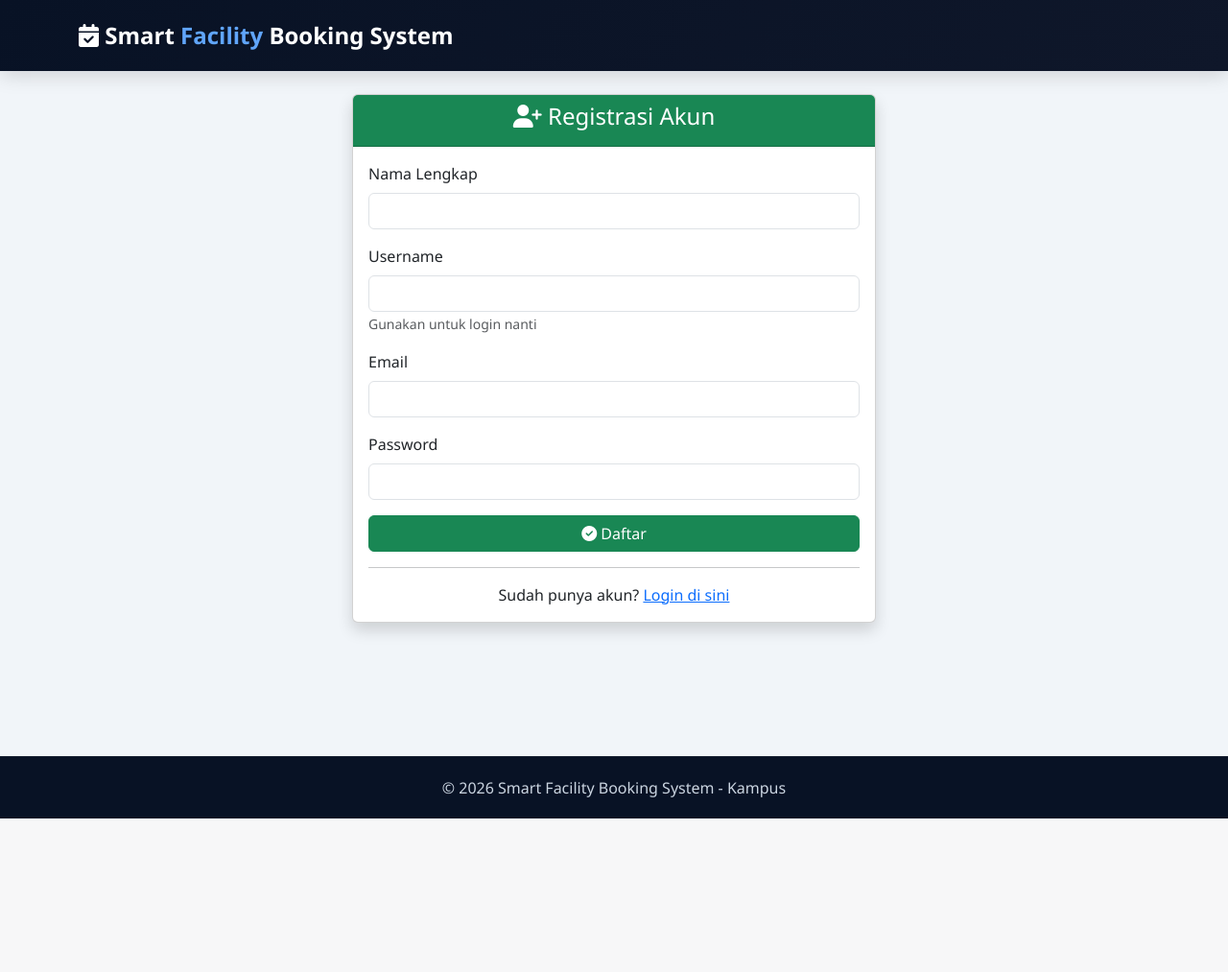
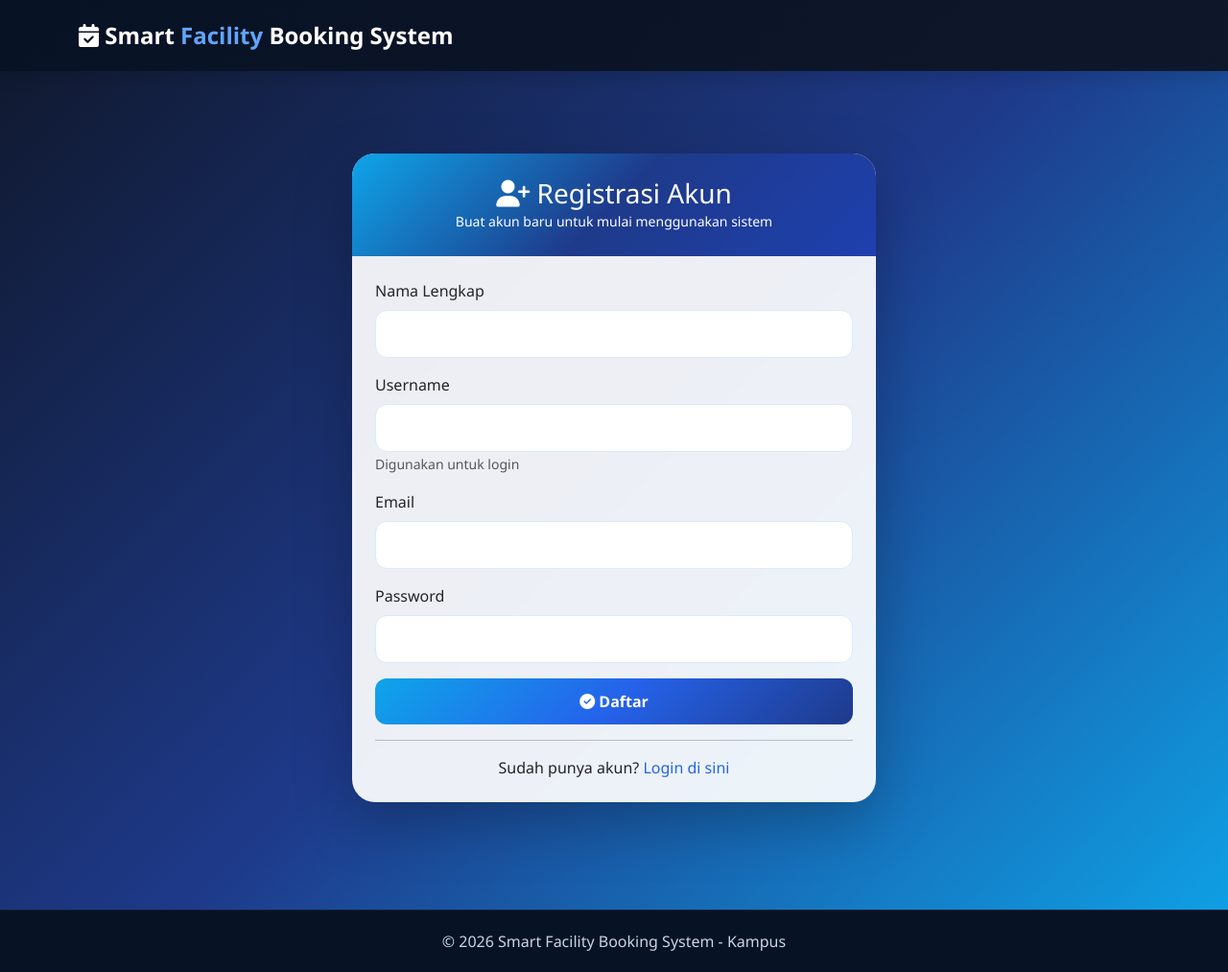
Before and after one commit to zakiahrahmah/Smart-Facility-System, a Flask app: page /register in a window 1280 px wide. Shown: the whole page at 96% size. Before the commit the page ends 853 px from the top, so only its background shows below. Run offline with Flask 3, Linux system fonts and the light colour scheme.

Commit message:
update UI login & register

```diff
--- a/templates/register.html
+++ b/templates/register.html
@@ -1,41 +1,132 @@
 {% extends "base.html" %}
 
 {% block content %}
-<div class="row justify-content-center mt-4">
+
+<style>
+body{
+    background: linear-gradient(135deg,#0f172a,#1e3a8a,#0ea5e9);
+    min-height: 100vh;
+}
+
+/* REGISTER CARD */
+.register-card{
+    border: none;
+    border-radius: 24px;
+    overflow: hidden;
+    backdrop-filter: blur(10px);
+    background: rgba(255,255,255,0.92);
+    box-shadow: 0 20px 60px rgba(0,0,0,0.25);
+    transition: 0.3s;
+}
+
+.register-card:hover{
+    transform: translateY(-5px);
+}
+
+/* HEADER */
+.register-header{
+    background: linear-gradient(135deg,#0ea5e9,#1e3a8a,#1e40af);
+    color: white;
+    padding: 25px;
+    text-align: center;
+}
+
+/* INPUT */
+.form-control{
+    border-radius: 12px;
+    padding: 12px;
+    border: 1px solid #dbeafe;
+}
+
+.form-control:focus{
+    border-color: #0ea5e9;
+    box-shadow: 0 0 0 0.2rem rgba(14,165,233,0.2);
+}
+
+/* BUTTON */
+.btn-register{
+    background: linear-gradient(135deg,#0ea5e9,#2563eb,#1e3a8a);
+    border: none;
+    border-radius: 12px;
+    padding: 12px;
+    font-weight: 600;
+    transition: 0.3s;
+}
+
+.btn-register:hover{
+    transform: scale(1.03);
+    background: linear-gradient(135deg,#1e3a8a,#2563eb,#0ea5e9);
+}
+
+/* LINK */
+a{
+    color: #2563eb;
+    font-weight: 500;
+    text-decoration: none;
+}
+
+a:hover{
+    text-decoration: underline;
+}
+
+</style>
+
+<div class="row justify-content-center align-items-center" style="min-height:100vh;">
     <div class="col-md-6">
-        <div class="card shadow">
-            <div class="card-header bg-success text-white text-center">
-                <h4><i class="fas fa-user-plus"></i> Registrasi Akun</h4>
+
+        <div class="card register-card">
+
+            <!-- HEADER -->
+            <div class="register-header">
+                <h3 class="mb-0">
+                    <i class="fas fa-user-plus"></i> Registrasi Akun
+                </h3>
+                <small>Buat akun baru untuk mulai menggunakan sistem</small>
             </div>
-            <div class="card-body">
+
+            <!-- BODY -->
+            <div class="card-body p-4">
+
                 <form method="POST">
+
                     <div class="mb-3">
-                        <label for="nama_lengkap" class="form-label">Nama Lengkap</label>
-                        <input type="text" class="form-control" id="nama_lengkap" name="nama_lengkap" required>
+                        <label class="form-label">Nama Lengkap</label>
+                        <input type="text" class="form-control" name="nama_lengkap" required>
                     </div>
+
                     <div class="mb-3">
-                        <label for="username" class="form-label">Username</label>
-                        <input type="text" class="form-control" id="username" name="username" required>
-                        <small class="text-muted">Gunakan untuk login nanti</small>
+                        <label class="form-label">Username</label>
+                        <input type="text" class="form-control" name="username" required>
+                        <small class="text-muted">Digunakan untuk login</small>
                     </div>
+
                     <div class="mb-3">
-                        <label for="email" class="form-label">Email</label>
-                        <input type="email" class="form-control" id="email" name="email" required>
+                        <label class="form-label">Email</label>
+                        <input type="email" class="form-control" name="email" required>
                     </div>
+
                     <div class="mb-3">
-                        <label for="password" class="form-label">Password</label>
-                        <input type="password" class="form-control" id="password" name="password" required>
+                        <label class="form-label">Password</label>
+                        <input type="password" class="form-control" name="password" required>
                     </div>
-                    <button type="submit" class="btn btn-success w-100">
+
+                    <button type="submit" class="btn btn-register w-100 text-white">
                         <i class="fas fa-check-circle"></i> Daftar
                     </button>
+
                 </form>
+
                 <hr>
+
                 <p class="text-center mb-0">
-                    Sudah punya akun? <a href="{{ url_for('login') }}">Login di sini</a>
+                    Sudah punya akun?
+                    <a href="{{ url_for('login') }}">Login di sini</a>
                 </p>
+
             </div>
         </div>
+
     </div>
 </div>
+
 {% endblock %}
```
Also changed, not shown: templates/login.html (+99 -14 lines).
